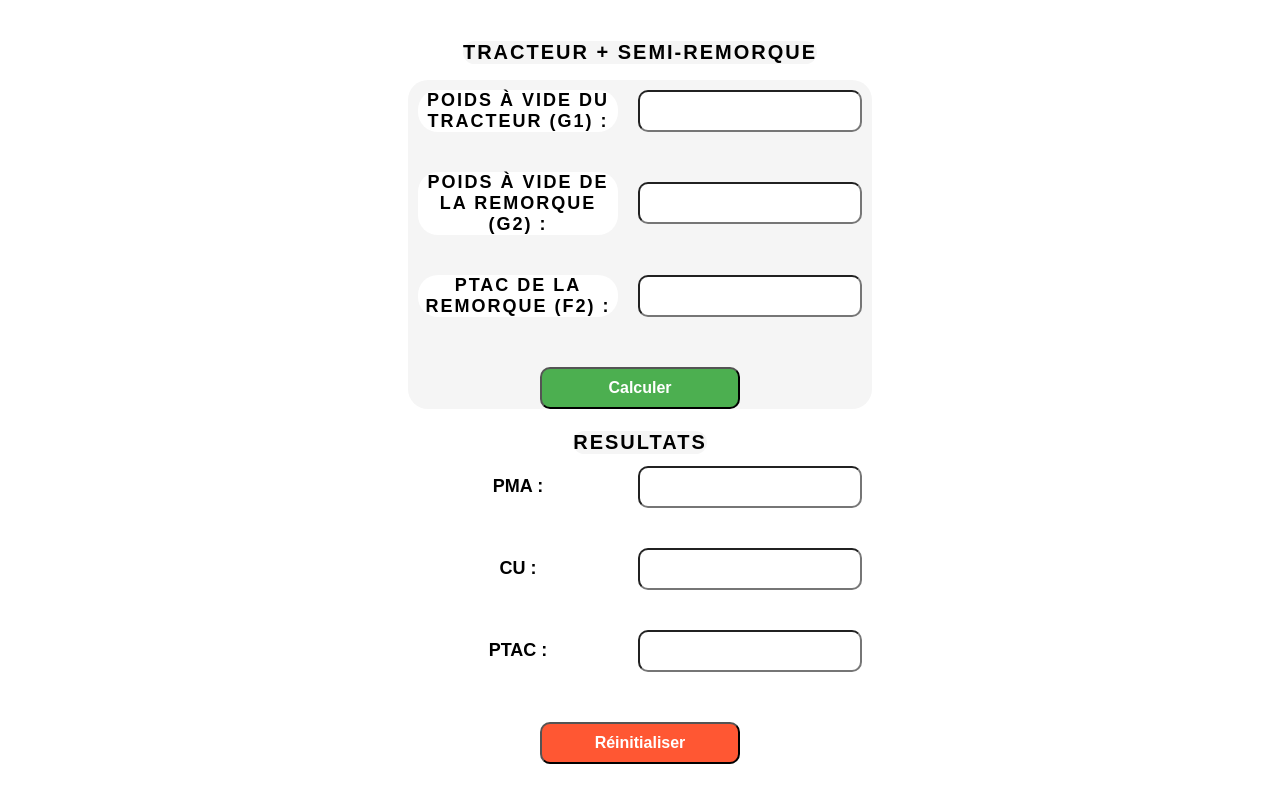
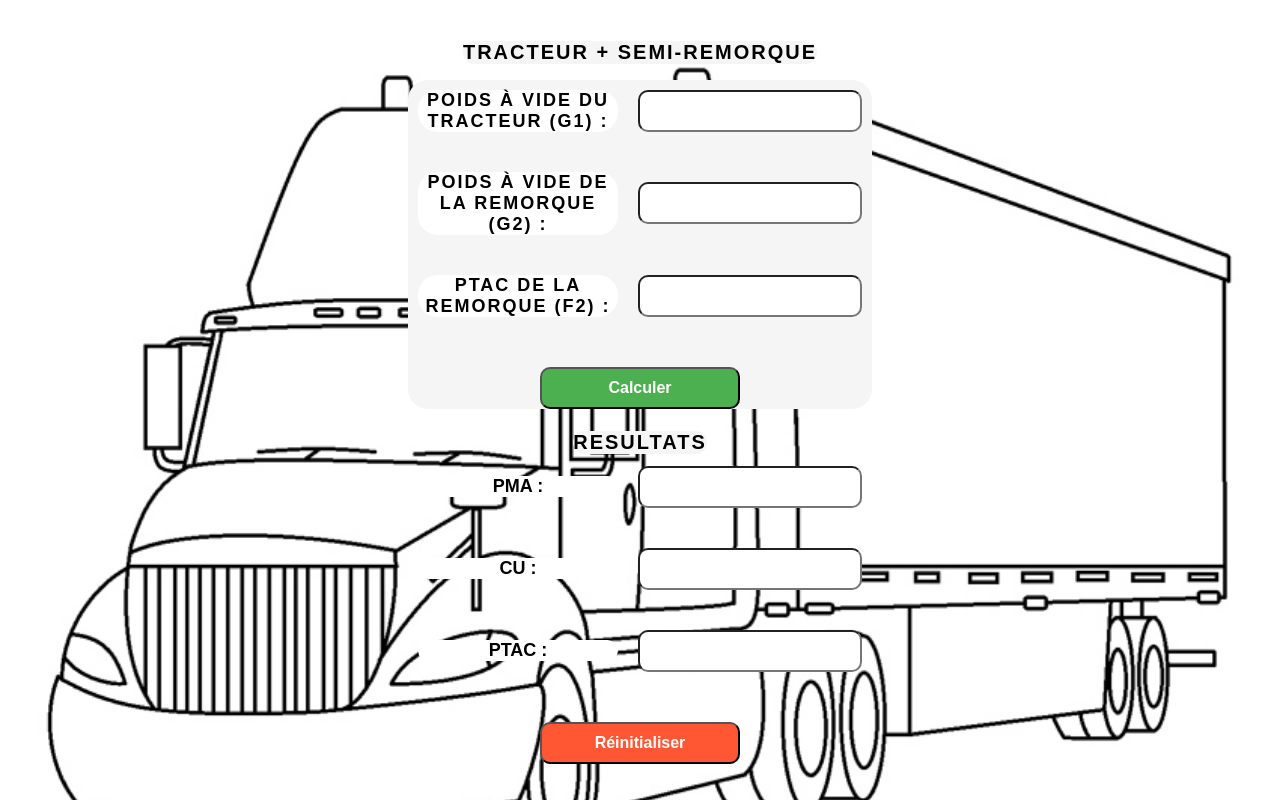
Before and after one commit to Otokosan/Calcul-charge-utile.github.io, a plain HTML site: page CU2.html in a window 1280 px wide. Drawn offline with Linux system fonts and the light colour scheme.

Commit message:
Update style2.css

```diff
--- a/style2.css
+++ b/style2.css
@@ -4,6 +4,8 @@ body {
   flex-direction: column;
   align-items: center;
   padding: 20px;
+  background-size: cover;
+  background-image: url("./camions.jpg");
 }
 
 h1,
```
